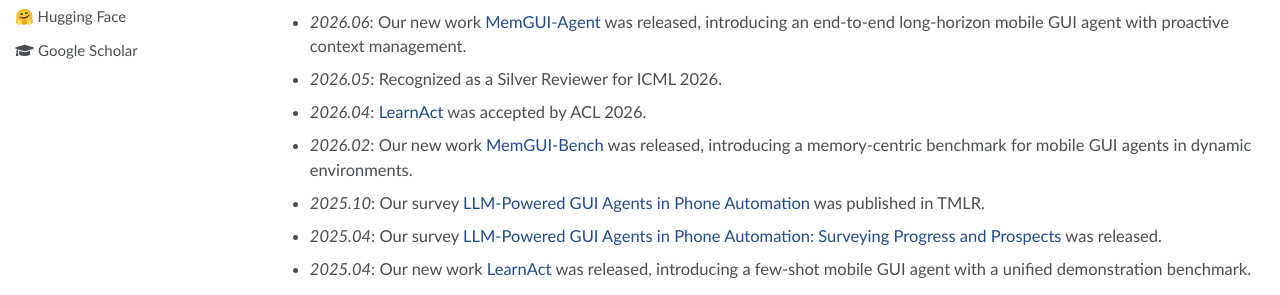
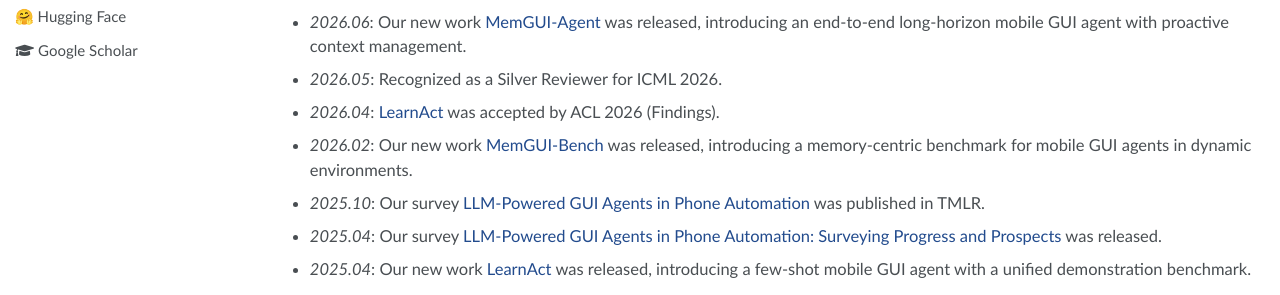
Before and after one commit to lgy0404/lgy0404.github.io, a Jekyll site: the page built from _pages/about.md, in a window 1280 px wide and 900 px high. Shown: the part 448-743 px from the top of the window. Built offline with Jekyll 4.4.1, drawn with Linux system fonts in a browser that asks for light colours; comment, search, counter and statistics services are not loaded; some of the changed text lies outside the part shown.

Commit message:
docs: LearnAct is Findings of ACL 2026; sync camera-ready authors
Co-authored-by: Cursor <cursoragent@cursor.com>

```diff
--- a/_pages/about.md
+++ b/_pages/about.md
@@ -189,7 +189,7 @@ I am a Ph.D. candidate in the Department of Control Science and Engineering at Z
 - *2026.06*: Our new work [MobileForge](https://mobile-forge.github.io/) was released, introducing annotation-free adaptation for mobile GUI agents.
 - *2026.06*: Our new work [MemGUI-Agent](https://memgui-agent.github.io/) was released, introducing an end-to-end long-horizon mobile GUI agent with proactive context management.
 - *2026.05*: Recognized as a Silver Reviewer for ICML 2026.
-- *2026.04*: [LearnAct](https://lgy0404.github.io/LearnAct/) was accepted by ACL 2026.
+- *2026.04*: [LearnAct](https://lgy0404.github.io/LearnAct/) was accepted by ACL 2026 (Findings).
 - *2026.02*: Our new work [MemGUI-Bench](https://lgy0404.github.io/MemGUI-Bench/) was released, introducing a memory-centric benchmark for mobile GUI agents in dynamic environments.
 - *2025.10*: Our survey [LLM-Powered GUI Agents in Phone Automation](https://arxiv.org/abs/2504.19838) was published in TMLR.
 - *2025.04*: Our survey [LLM-Powered GUI Agents in Phone Automation: Surveying Progress and Prospects](https://arxiv.org/abs/2504.19838) was released.
@@ -281,7 +281,7 @@ I am a Ph.D. candidate in the Department of Control Science and Engineering at Z
 <div class="paper-card">
   <div class="paper-card__image">
     <div class="paper-card__thumb">
-      <span class="paper-card__badge paper-card__badge--venue">ACL 2026</span>
+      <span class="paper-card__badge paper-card__badge--venue">ACL 2026 Findings</span>
       <a href="https://arxiv.org/abs/2504.13805">
         <img src="./images/paper-images/learnact-teaser.png" alt="LearnAct teaser" width="1200" height="468" loading="lazy" decoding="async">
       </a>
@@ -289,8 +289,8 @@ I am a Ph.D. candidate in the Department of Control Science and Engineering at Z
   </div>
   <div class="paper-card__content">
     <p class="paper-card__title"><a href="https://arxiv.org/abs/2504.13805"><strong>LearnAct: Few-Shot Mobile GUI Agent with a Unified Demonstration Benchmark</strong></a></p>
-    <div class="paper-card__meta"><img src="./images/logo-author.png" style="width: 1em; position: relative; top: -0.1em;"> <strong><u>Guangyi Liu</u></strong>, Pengxiang Zhao, Liang Liu, Zhiming Chen, Yuxiang Chai, <span class="author-more"><input type="checkbox" id="author-more-3" class="author-toggle"><label for="author-more-3" class="more-label">4 More Authors</label><label for="author-more-3" class="author-rest"> Shuai Ren, Hao Wang, Shibo He, and Wenchao Meng.</label></span></div>
-    <div class="paper-card__venue"><img src="./images/logo-venue.png" style="width: 0.975em; position: relative; top: -0.115em;"> <strong>ACL 2026</strong></div>
+    <div class="paper-card__meta"><img src="./images/logo-author.png" style="width: 1em; position: relative; top: -0.1em;"> <strong><u>Guangyi Liu</u></strong>, Pengxiang Zhao, Liang Liu, Zhiming Chen, Yuxiang Chai, <span class="author-more"><input type="checkbox" id="author-more-3" class="author-toggle"><label for="author-more-3" class="more-label">9 More Authors</label><label for="author-more-3" class="author-rest"> Siheng Chen, Yaozhen Liang, WenHao Wang, Zhengxi Lu, Shuai Ren, Hao Wang, Shibo He, Yong Liu, and Wenchao Meng.</label></span></div>
+    <div class="paper-card__venue"><img src="./images/logo-venue.png" style="width: 0.975em; position: relative; top: -0.115em;"> <strong>ACL 2026 Findings</strong></div>
     <ul class="paper-card__highlights">
       <li>Introduces LearnGUI with 2,252 offline tasks and 101 online tasks for demonstration-based learning.</li>
       <li>Designs DemoParser, KnowSeeker, and ActExecutor to extract, retrieve, and execute with human demonstration knowledge.</li>
```
